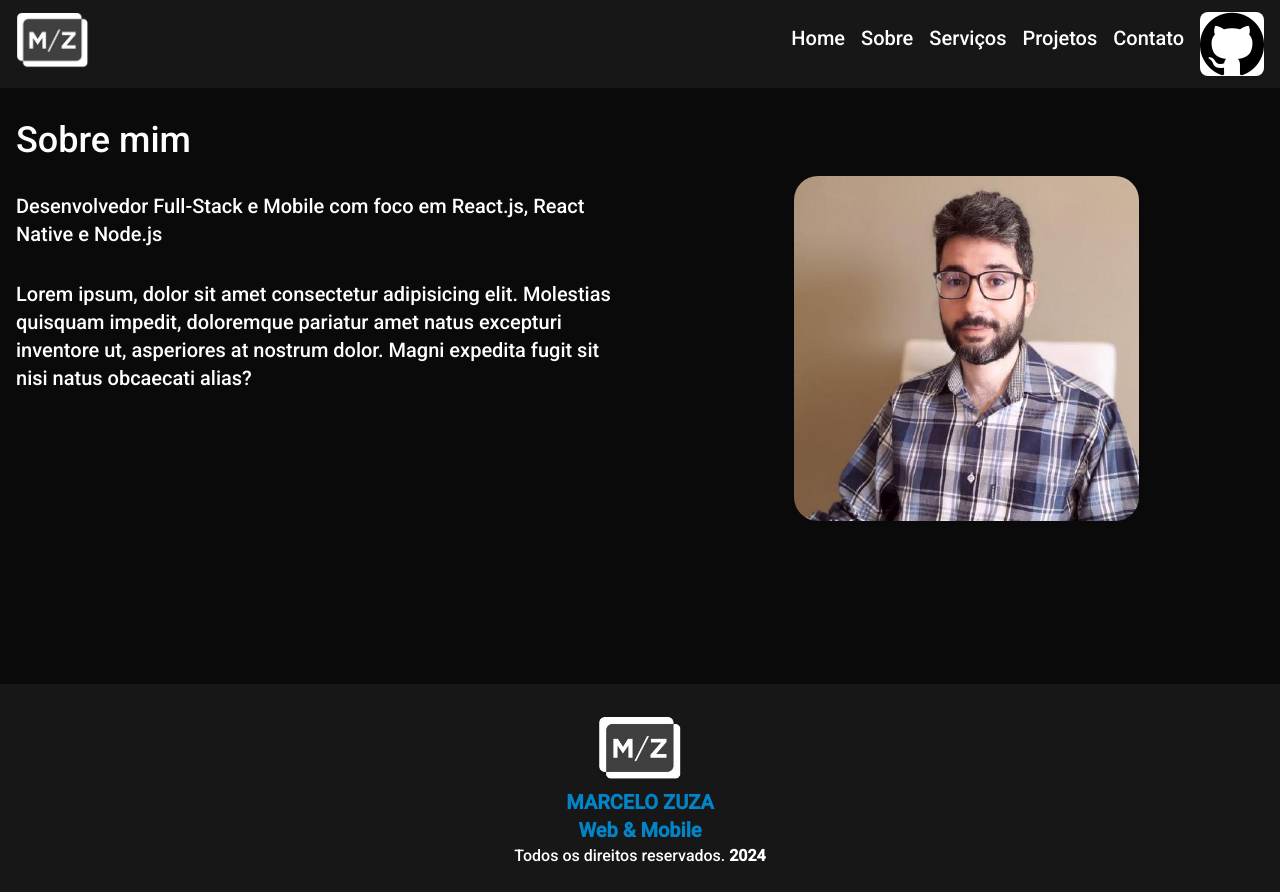
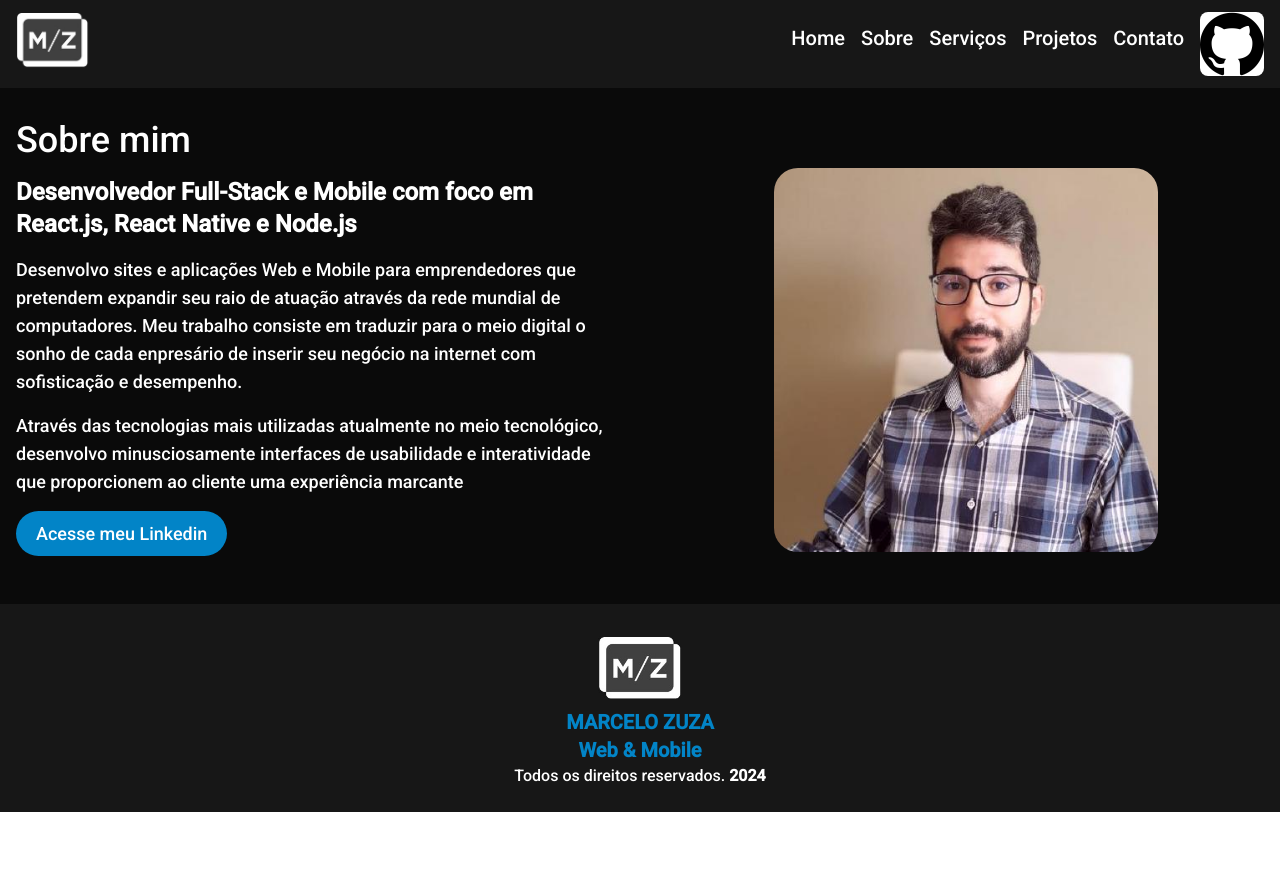
Before and after one commit to marcelo-zuza/2024-React-Portfolio, a React (Vite) app: page /aboutme in a window 1280 px wide. After the commit the page ends 812 px from the top, so only its background shows below. Built offline with nearby package versions, Linux system fonts and the light colour scheme.

Commit message:
2024-01-23 2

```diff
--- a/src/components/Projects/Apps.tsx
+++ b/src/components/Projects/Apps.tsx
@@ -1,7 +1,30 @@
+import { useSpring, animated } from "@react-spring/web"
+
 const Apps = () => {
+
+  const LeftSide: any = useSpring({
+    from: { opacity: 0, x: -1500 },
+    to: { opacity: 1, x: 0 },
+    config: { duration: 800 },
+})
+
+// const RightSide: any = useSpring({
+//     from: { opacity: 0, x: 1500 },
+//     to: { opacity: 1, x: 0 },
+//     config: { duration: 800 },
+// })
+
   return (
-    <div className="pb-80 text-white">
-        <h1 className='text-5xl text-white text-center'>PROJETOS EM ANDAMENTO</h1>
+    <div className="md:grid grid-cols-1 md:grid-cols-2 py-4 gap-16 text-white">
+              <div className="py-4 md:py-4">
+                <animated.div style={{...LeftSide}}>
+                    <p className="text-2xl text-center py-4">Blog Público</p>
+                    <iframe className="w-full h-96 rounded-2xl" src="https://mz-public-blog.vercel.app/"></iframe>
+                    <div className="grid grid-cols-1 place-items-center">
+                        <a href="https://mz-public-blog.vercel.app/" className="bg-sky-600 mt-4 py-2 px-4 md:py-4 md:px-6 rounded-full border-white  text-white hover:bg-white hover:text-sky-600 duration-500 ">Visite o site</a>
+                    </div>
+                </animated.div>
+            </div>
     </div>
   )
 }
--- a/src/routes/About.tsx
+++ b/src/routes/About.tsx
@@ -29,8 +29,9 @@ const About = () => {
             <p className="text-4xl py-2">Faça parte desta Rede Mundial</p>
             <p className="text-base py-2"><span className="font-bold">Seja você um empreendedor que busca estabelecer sua presença online, uma empresa que deseja renovar seu site corporativo ou um indivíduo em busca de uma página pessoal impressionante,</span> estamos aqui para ajudar. Ofereço soluções sob medida que unem design moderno, funcionalidade eficiente e uma experiência do usuário excepcional.</p>
             <p className="text-base py-2">Juntos, vamos criar uma homepage que reflete sua visão e alcança seus objetivos online. Comece a sua jornada conosco e descubra como podemos fazer a diferença no mundo digital!</p>
-            <div className="py-4">
+            <div className="py-4 flex flex-col md:flex-row  md:gap-4 mx-24 md:mx-0">
                 <Link to="/aboutme" className="bg-sky-600 my-4 py-4 px-4 md:py-4 md:px-6 rounded-full border-white  text-white hover:bg-white hover:text-neutral-900 duration-500">Sobre mim</Link>
+                <Link to="/services" className="bg-sky-600 my-4 py-4 px-4 md:py-4 md:px-6 rounded-full border-white  text-white hover:bg-white hover:text-neutral-900 duration-500">Conheça meus serviços</Link>
             </div>
         </animated.div>
         <div className="fixed bottom-52 right-2 md:bottom-4 md:right-4 z-10">
--- a/src/routes/AboutMe.tsx
+++ b/src/routes/AboutMe.tsx
@@ -1,4 +1,3 @@
-
 import Me from '../assets/img/Me.jpeg'
 
 
@@ -6,10 +5,17 @@ const AboutMe = () => {
   return (
     <div className='py-8 px-4 text-white'>
         <h1 className='text-4xl'>Sobre mim</h1>
-        <div className="grid grid-cols-1 md:grid-cols-2 py-4 gap-14">
-            <div className="cols-span-1 text-xl">
-                <p className='py-4'>Desenvolvedor Full-Stack e Mobile com foco em React.js, React Native e Node.js</p>
-                <p className='py-4'>Lorem ipsum, dolor sit amet consectetur adipisicing elit. Molestias quisquam impedit, doloremque pariatur amet natus excepturi inventore ut, asperiores at nostrum dolor. Magni expedita fugit sit nisi natus obcaecati alias?</p>
+        <div className="grid grid-cols-1 text-center md:text-left md:grid-cols-2 py-2 gap-14">
+            <div className="cols-span-1 text-base md:text-lg">
+                <p className='py-2 text-2xl font-bold'>Desenvolvedor Full-Stack e Mobile com foco em React.js, React Native e Node.js</p>
+                <p className='py-2'>Desenvolvo sites e aplicações Web e Mobile para emprendedores que pretendem expandir seu raio de atuação através da rede mundial de computadores. Meu trabalho consiste em traduzir para o meio digital o sonho de cada enpresário de inserir seu negócio na internet com sofisticação e desempenho.</p>
+                <p className='py-2'>Através das tecnologias mais utilizadas atualmente no meio tecnológico, desenvolvo minusciosamente interfaces de usabilidade e interatividade que proporcionem ao cliente uma experiência marcante</p>
+                <div className="my-4">
+                  <a className='bg-sky-600 text-white py-3 px-5 rounded-full hover:bg-white hover:text-sky-600 duration-500' href="https://www.linkedin.com/in/marcelo-zuza/" target="_blank" rel="noopener noreferrer">Acesse meu Linkedin</a>
+                </div>
+
+
+
                 <div className="grid grid-cols-4">
                 <div className="col-span-1">
 
@@ -22,7 +28,7 @@ const AboutMe = () => {
             </div>
 
             <div className="cols-span-1 flex flex-1 justify-center">
-                <img src={Me} alt="Me" className='rounded-3xl h-3/4' />
+                <img src={Me} alt="Me" className='rounded-3xl h-96' />
             </div>
 
         </div>
```
Also changed, not shown: 1 other file (tests, documents, lock files or other folders).
